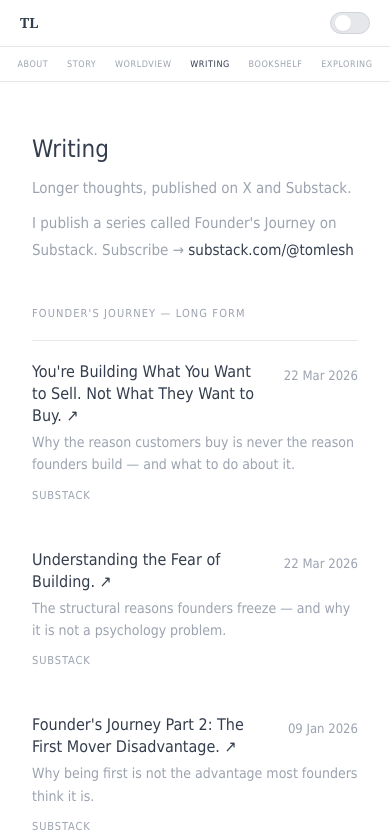
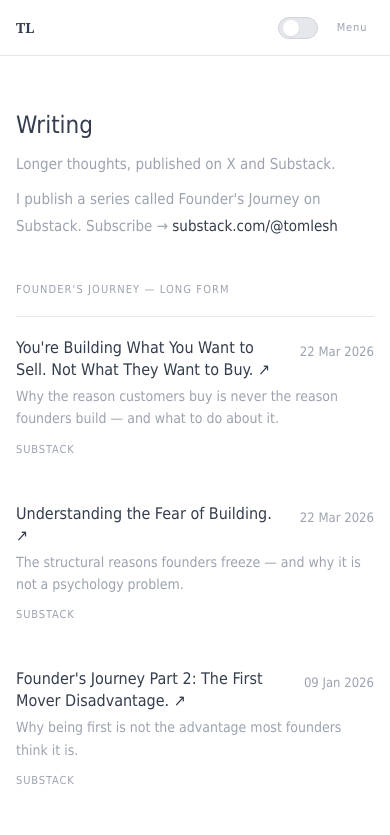
Before and after one commit to Unique-coder/tomisinleshi-portfolio, a Next.js app: page /writing in a window 390 px wide. Shown: the top 835 px of the page. Built offline with nearby package versions, Linux system fonts and the light colour scheme.

Commit message:
Add responsive navigation and design tokens
Introduce a mobile navigation sheet with keyboard and focus handling, reorganize desktop navigation, and add shared layout sections and theme-aware design tokens.

```diff
--- a/src/app/globals.css
+++ b/src/app/globals.css
@@ -2,20 +2,33 @@
 @tailwind components;
 @tailwind utilities;
 
+/* ── Design tokens ─────────────────────────────────── */
 :root {
-  --bg: #FFFFFF;
-  --text-primary: #343D4D;
-  --text-muted: #9CA3AF;
-  --border: #E5E7EB;
+  --bg:           #FFFFFF;
+  --surface:      #F9FAFB;   /* slightly elevated panels */
+  --text:         #343D4D;
+  --muted:        #9CA3AF;
+  --border:       #E5E7EB;
+  --accent:       #2E5D4B;   /* deep green — 6.69:1 on white, AA ✓ */
+
+  /* backward-compat aliases used throughout existing pages */
+  --text-primary: var(--text);
+  --text-muted:   var(--muted);
 }
 
 .dark {
-  --bg: #343D4D;
-  --text-primary: #F5F0E8;
-  --text-muted: #9CA3AF;
-  --border: #4A5568;
+  --bg:           #343D4D;
+  --surface:      #3D4A5C;
+  --text:         #F5F0E8;
+  --muted:        #9CA3AF;
+  --border:       #4A5568;
+  --accent:       #6EE7B7;   /* light emerald — 6.28:1 on dark bg, AA ✓ */
+
+  --text-primary: var(--text);
+  --text-muted:   var(--muted);
 }
 
+/* ── Base typography ────────────────────────────────── */
 * {
   font-family: 'Tahoma', 'Geneva', sans-serif;
 }
@@ -26,18 +39,35 @@ html {
 
 html, body {
   background-color: var(--bg);
-  color: var(--text-primary);
+  color: var(--text);
   transition: background-color 0.2s, color 0.2s;
 }
 
 body {
-  font-size: 16px;
+  font-size: clamp(1rem, 1.5vw, 1.0625rem); /* 16–17px */
   line-height: 1.8;
 }
 
-/* Visible focus styles for keyboard navigation */
+/* fluid h1 — only kicks in where no explicit Tailwind text-[...] class is set */
+h1 {
+  font-size: clamp(2rem, 7vw, 3.5rem);
+}
+
+/* ── Scroll behaviour ───────────────────────────────── */
+@media (prefers-reduced-motion: no-preference) {
+  html { scroll-behavior: smooth; }
+}
+
+/* ── Accessibility ──────────────────────────────────── */
 :focus-visible {
-  outline: 2px solid var(--text-primary);
+  outline: 2px solid var(--text);
   outline-offset: 3px;
   border-radius: 2px;
 }
+
+/* ── Utilities ──────────────────────────────────────── */
+@keyframes fadeIn {
+  from { opacity: 0; }
+  to   { opacity: 1; }
+}
+.animate-fade-in { animation: fadeIn 0.2s ease forwards; }
--- a/src/app/layout.tsx
+++ b/src/app/layout.tsx
@@ -53,8 +53,8 @@ export default function RootLayout({
           Skip to content
         </a>
         <Sidebar />
-        <main id="main-content" className="md:ml-[200px] pt-[80px] md:pt-0">
-          <div className="max-w-[680px] mx-auto px-8 py-12 animate-fade-in">
+        <main id="main-content" className="md:ml-[200px] pt-14 md:pt-0">
+          <div className="max-w-[720px] mx-auto px-4 md:px-8 py-12 animate-fade-in">
             {children}
           </div>
         </main>
--- a/src/components/Sidebar.tsx
+++ b/src/components/Sidebar.tsx
@@ -1,6 +1,6 @@
 'use client';
 
-import { useState, useEffect } from 'react';
+import { useState, useEffect, useRef, useCallback } from 'react';
 import Link from 'next/link';
 import { usePathname } from 'next/navigation';
 import { FaXTwitter, FaGithub, FaLinkedinIn } from 'react-icons/fa6';
@@ -8,70 +8,141 @@ import { SiSubstack } from 'react-icons/si';
 import { useTheme } from '../../hooks/useTheme';
 import { ThemeToggle } from './ThemeToggle';
 
-const navLinks = [
-  { label: 'ABOUT', href: '/' },
-  { label: 'STORY', href: '/gaiyo' },
+// Mobile sheet order per spec: anchors first, pages, Contact last
+const MOBILE_NAV = [
+  { label: 'Work',      href: '/#work' },
+  { label: 'Services',  href: '/#services' },
+  { label: 'Writing',   href: '/writing' },
+  { label: 'Story',     href: '/gaiyo' },
+  { label: 'Worldview', href: '/worldview' },
+  { label: 'Bookshelf', href: '/bookshelf' },
+  { label: 'Exploring', href: '/exploring' },
+  { label: 'Contact',   href: '/#contact' },
+];
+
+// Desktop sidebar: new anchors on top, existing pages below a divider
+const DESKTOP_TOP = [
+  { label: 'WORK',     href: '/#work' },
+  { label: 'SERVICES', href: '/#services' },
+  { label: 'WRITING',  href: '/writing' },
+  { label: 'CONTACT',  href: '/#contact' },
+];
+const DESKTOP_PAGES = [
+  { label: 'STORY',     href: '/gaiyo' },
   { label: 'WORLDVIEW', href: '/worldview' },
-  { label: 'WRITING', href: '/writing' },
   { label: 'BOOKSHELF', href: '/bookshelf' },
   { label: 'EXPLORING', href: '/exploring' },
 ];
 
-const socials = [
-  { icon: <FaXTwitter size={14} />, href: 'https://twitter.com/tomlesh', label: 'Twitter' },
-  { icon: <FaGithub size={14} />, href: 'https://github.com/tomisinleshi', label: 'GitHub' },
+const SOCIALS = [
+  { icon: <FaXTwitter size={14} />, href: 'https://twitter.com/tomlesh',             label: 'Twitter' },
+  { icon: <FaGithub size={14} />,   href: 'https://github.com/tomisinleshi',          label: 'GitHub' },
   { icon: <FaLinkedinIn size={14} />, href: 'https://linkedin.com/in/tomisin-leshi', label: 'LinkedIn' },
-  { icon: <SiSubstack size={14} />, href: 'https://substack.com/@tomlesh', label: 'Substack' },
+  { icon: <SiSubstack size={14} />, href: 'https://substack.com/@tomlesh',            label: 'Substack' },
 ];
+
+// Anchor links (/#…) have no meaningful active state
+function isActive(href: string, pathname: string): boolean {
+  if (href.startsWith('/#')) return false;
+  return href === '/' ? pathname === '/' : pathname.startsWith(href);
+}
+
+function navLinkCls(href: string, pathname: string) {
+  return `text-[12px] tracking-[0.08em] font-medium no-underline transition-colors ${
+    isActive(href, pathname)
+      ? 'text-[#343D4D] dark:text-[#F5F0E8]'
+      : 'text-[#9CA3AF] hover:text-[#343D4D] dark:hover:text-[#F5F0E8]'
+  }`;
+}
 
 export default function Sidebar() {
   const pathname = usePathname();
   const { toggle } = useTheme();
   const [mounted, setMounted] = useState(false);
-  useEffect(() => setMounted(true), []);
+  const [open, setOpen] = useState(false);
+  const sheetRef = useRef<HTMLDivElement>(null);
+  const menuBtnRef = useRef<HTMLButtonElement>(null);
+
+  useEffect(() => { setMounted(true); }, []);
+
+  // Lock body scroll while sheet is open
+  useEffect(() => {
+    if (!open) return;
+    const prev = document.body.style.overflow;
+    document.body.style.overflow = 'hidden';
+    return () => { document.body.style.overflow = prev; };
+  }, [open]);
+
+  // Move focus to first item when sheet opens
+  useEffect(() => {
+    if (!open) return;
+    sheetRef.current?.querySelector<HTMLElement>('a, button')?.focus();
+  }, [open]);
+
+  const close = useCallback(() => {
+    setOpen(false);
+    requestAnimationFrame(() => menuBtnRef.current?.focus());
+  }, []);
+
+  // Escape key + focus trap
+  useEffect(() => {
+    if (!open) return;
+    const onKeyDown = (e: KeyboardEvent) => {
+      if (e.key === 'Escape') { close(); return; }
+      if (e.key !== 'Tab' || !sheetRef.current) return;
+      const els = Array.from(
+        sheetRef.current.querySelectorAll<HTMLElement>(
+          'a[href], button:not([disabled]), [tabindex]:not([tabindex="-1"])',
+        ),
+      );
+      if (!els.length) return;
+      const first = els[0], last = els[els.length - 1];
+      if (e.shiftKey && document.activeElement === first) {
+        e.preventDefault(); last.focus();
+      } else if (!e.shiftKey && document.activeElement === last) {
+        e.preventDefault(); first.focus();
+      }
+    };
+    document.addEventListener('keydown', onKeyDown);
+    return () => document.removeEventListener('keydown', onKeyDown);
+  }, [open, close]);
 
   return (
     <>
-      {/* ── Desktop sidebar ── */}
+      {/* ── Desktop sidebar (≥768px) ───────────────── */}
       <aside
         aria-label="Site navigation"
-        className="hidden md:flex fixed left-0 top-0 h-screen w-[200px] flex-col px-6 py-8 bg-[var(--bg)] border-r border-[#E5E7EB] dark:border-[#4A5568]"
+        className="hidden md:flex fixed left-0 top-0 h-screen w-[200px] flex-col px-6 py-8 bg-[var(--bg)] border-r border-[var(--border)]"
         style={{ zIndex: 50 }}
       >
-        {/* TL initials + toggle on same row */}
-        <div className="flex items-center justify-between mb-10">
-          <span className="font-serif text-lg font-semibold text-[#343D4D] dark:text-[#F5F0E8]">
+        <div className="flex items-center justify-between mb-8">
+          <Link
+            href="/"
+            className="font-serif text-lg font-semibold text-[#343D4D] dark:text-[#F5F0E8] no-underline"
+          >
             TL
-          </span>
+          </Link>
           {mounted && <ThemeToggle />}
         </div>
 
-        {/* Nav links */}
-        <nav aria-label="Primary" className="flex flex-col gap-5 mb-8">
-          {navLinks.map(({ label, href }) => {
-            const isActive = href === '/' ? pathname === '/' : pathname.startsWith(href);
-            return (
-              <Link
-                key={href}
-                href={href}
-                className={`text-[12px] tracking-[0.08em] font-medium no-underline transition-colors ${
-                  isActive
-                    ? 'text-[#343D4D] dark:text-[#F5F0E8]'
-                    : 'text-[#9CA3AF] hover:text-[#343D4D] dark:hover:text-[#F5F0E8]'
-                }`}
-              >
+        <nav aria-label="Primary" className="flex flex-col gap-4">
+          {DESKTOP_TOP.map(({ label, href }) => (
+            <Link key={href} href={href} className={navLinkCls(href, pathname)}>
               {label}
             </Link>
-            );
-          })}
+          ))}
+          <hr className="border-t border-[var(--border)] my-1" />
+          {DESKTOP_PAGES.map(({ label, href }) => (
+            <Link key={href} href={href} className={navLinkCls(href, pathname)}>
+              {label}
+            </Link>
+          ))}
         </nav>
 
-        {/* Spacer */}
         <div className="flex-1" />
 
-        {/* Social icons */}
         <div className="flex items-center gap-3 mb-6">
-          {socials.map(({ icon, href, label }) => (
+          {SOCIALS.map(({ icon, href, label }) => (
             <a
               key={label}
               href={href}
@@ -85,57 +156,117 @@ export default function Sidebar() {
           ))}
         </div>
 
-        {/* Copyright — single line, pinned to bottom */}
-        <div className="text-[10px] tracking-wide text-[#9CA3AF] whitespace-nowrap">
+        <p className="text-[10px] tracking-wide text-[#9CA3AF] whitespace-nowrap">
           &copy; TOMISIN LESHI &middot; {new Date().getFullYear()}
-        </div>
+        </p>
       </aside>
 
-      {/* ── Mobile header: two rows ── */}
-      <div className="md:hidden fixed top-0 left-0 right-0 z-50 bg-[var(--bg)]">
-        {/* Row 1: TL logo (left) + dark mode toggle (right) */}
-        <div className="flex items-center justify-between px-5 py-3">
-          <span className="font-serif text-sm font-semibold text-[#343D4D] dark:text-[#F5F0E8]">TL</span>
+      {/* ── Mobile sticky top bar (<768px) ─────────── */}
+      <div
+        className="md:hidden fixed top-0 left-0 right-0 z-50 h-14 flex items-center justify-between px-4 bg-[var(--bg)] border-b border-[var(--border)]"
+      >
+        <Link
+          href="/"
+          className="font-serif text-sm font-semibold text-[#343D4D] dark:text-[#F5F0E8] no-underline"
+        >
+          TL
+        </Link>
+
+        <div className="flex items-center gap-3">
           {mounted ? (
             <ThemeToggle />
           ) : (
+            // Prevent hydration mismatch: render placeholder until client mounts
             <button
               onClick={toggle}
-              className="text-[#9CA3AF]"
               aria-label="Toggle dark mode"
+              className="w-10 h-[22px] rounded-full bg-[#E5E7EB] border border-[#D1D5DB]"
               suppressHydrationWarning
+            />
+          )}
+          <button
+            ref={menuBtnRef}
+            onClick={() => setOpen(true)}
+            aria-label="Open navigation menu"
+            aria-expanded={open}
+            aria-controls="mobile-nav-sheet"
+            className="min-w-[44px] min-h-[44px] flex items-center justify-center text-[11px] tracking-[0.08em] font-medium text-[#9CA3AF] hover:text-[#343D4D] dark:hover:text-[#F5F0E8] transition-colors"
           >
-              <span className="w-10 h-[22px] rounded-full bg-[#E5E7EB] border border-[#D1D5DB] inline-block" />
+            Menu
           </button>
-          )}
+        </div>
       </div>
 
-        {/* Divider */}
-        <div className="border-t border-[var(--border)]" />
+      {/* ── Mobile nav sheet ────────────────────────── */}
+      {open && (
+        <div
+          role="dialog"
+          aria-modal="true"
+          aria-label="Navigation menu"
+          className="md:hidden fixed inset-0 z-[60]"
+        >
+          {/* Backdrop — click to close */}
+          <div
+            className="absolute inset-0 bg-black/40"
+            onClick={close}
+            aria-hidden="true"
+          />
 
-        {/* Row 2: Nav links — evenly spread, no scroll */}
-        <nav aria-label="Mobile primary" className="flex items-center justify-around px-2 py-[9px]">
-          {navLinks.map(({ label, href }) => {
-            const isActive = href === '/' ? pathname === '/' : pathname.startsWith(href);
-            return (
+          {/* Sheet panel */}
+          <div
+            ref={sheetRef}
+            id="mobile-nav-sheet"
+            className="absolute top-0 left-0 right-0 max-h-screen overflow-y-auto bg-[var(--bg)] border-b border-[var(--border)] px-4"
+          >
+            {/* Mirror the top bar so the sheet feels continuous */}
+            <div className="flex items-center justify-between h-14">
+              <Link
+                href="/"
+                onClick={close}
+                className="font-serif text-sm font-semibold text-[#343D4D] dark:text-[#F5F0E8] no-underline"
+              >
+                TL
+              </Link>
+              <button
+                onClick={close}
+                aria-label="Close navigation menu"
+                className="min-w-[44px] min-h-[44px] flex items-center justify-center text-[11px] tracking-[0.08em] font-medium text-[#9CA3AF] hover:text-[#343D4D] dark:hover:text-[#F5F0E8] transition-colors"
+              >
+                Close
+              </button>
+            </div>
+
+            <nav aria-label="Mobile navigation">
+              {MOBILE_NAV.map(({ label, href }) => (
                 <Link
                   key={href}
                   href={href}
-                className={`text-[9px] tracking-[0.06em] font-medium no-underline transition-colors ${
-                  isActive
-                    ? 'text-[#343D4D] dark:text-[#F5F0E8]'
-                    : 'text-[#9CA3AF]'
-                }`}
+                  onClick={close}
+                  className="flex items-center min-h-[56px] border-t border-[var(--border)] text-[16px] font-medium text-[#343D4D] dark:text-[#F5F0E8] no-underline hover:text-[var(--accent)] transition-colors"
                 >
                   {label}
                 </Link>
-            );
-          })}
+              ))}
             </nav>
 
-        {/* Bottom border */}
-        <div className="border-t border-[var(--border)]" />
+            <div className="flex items-center gap-1 py-5 border-t border-[var(--border)]">
+              {SOCIALS.map(({ icon, href, label }) => (
+                <a
+                  key={label}
+                  href={href}
+                  target="_blank"
+                  rel="noopener noreferrer"
+                  aria-label={label}
+                  onClick={close}
+                  className="min-w-[44px] min-h-[44px] flex items-center justify-center text-[#9CA3AF] hover:text-[#343D4D] dark:hover:text-[#F5F0E8] transition-colors"
+                >
+                  {icon}
+                </a>
+              ))}
             </div>
+          </div>
+        </div>
+      )}
     </>
   );
 }
```
Also changed, not shown: src/components/Section.tsx (added, +32 -0 lines). Lines whose indentation alone changed are shown as unchanged.
